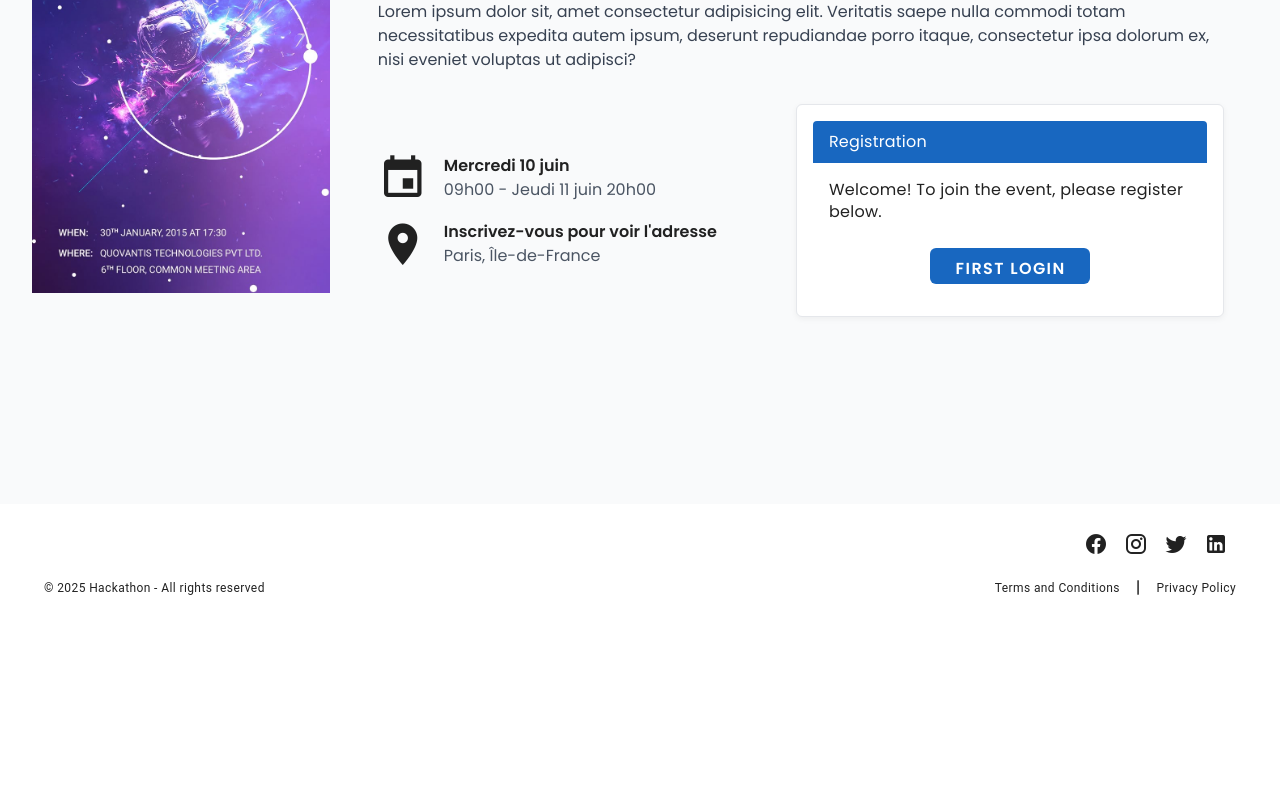
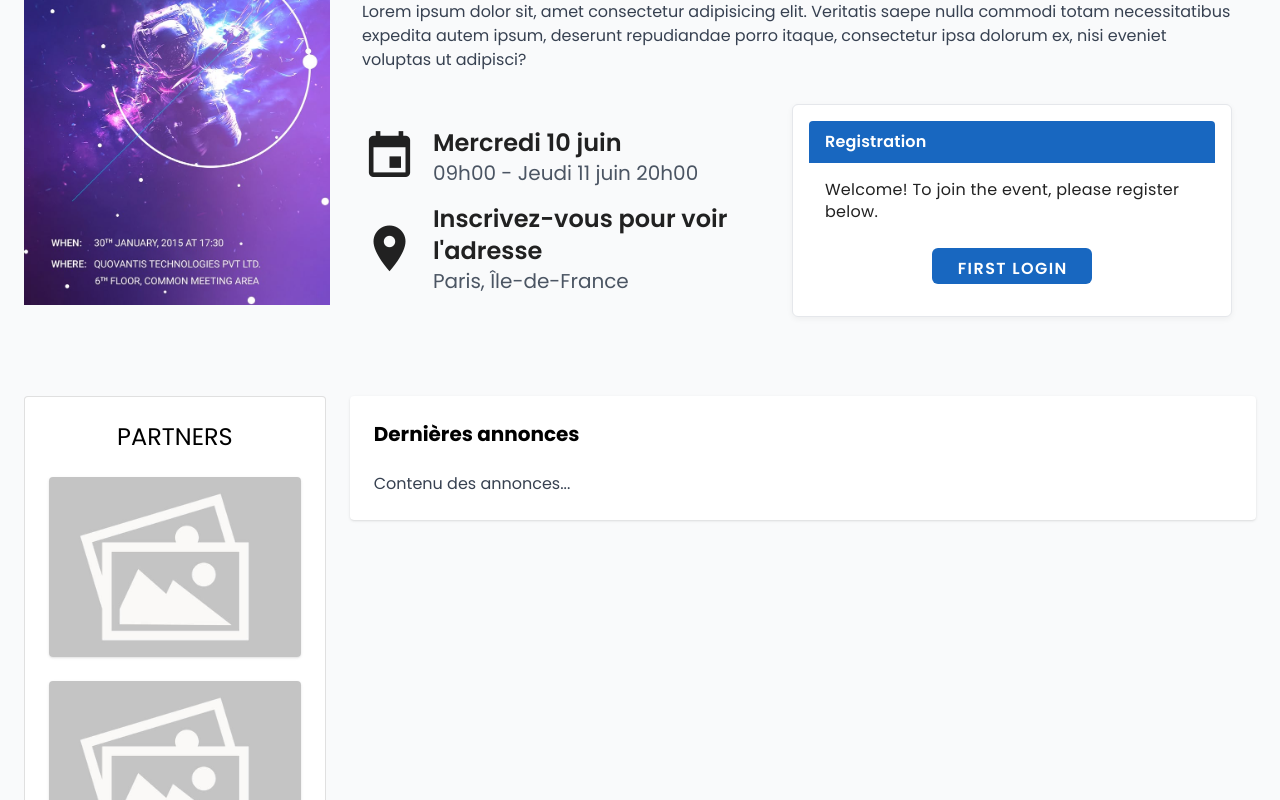
Before and after one commit to davinci-labs-team/hackathon-front, a Vue app in the folder app/: page / in a window 1280 px wide. Shown: the part 240-1040 px from the top of the page. Before the commit the page ends 860 px from the top, so only its background shows below. Built offline with nearby package versions, Linux system fonts and the light colour scheme.

Commit message:
Feat: add partners list

```diff
--- a/app/src/components/public/Info.vue
+++ b/app/src/components/public/Info.vue
@@ -31,16 +31,19 @@
     <div class="flex gap-6 items-center">
       <div class="flex-1 space-y-4">
         <div v-for="(info, index) in infos" :key="index" class="flex items-center gap-4">
-          <v-icon size="50">{{ info.icon }}</v-icon>
+          <v-icon size="55">{{ info.icon }}</v-icon>
           <div>
-            <div class="font-semibold">{{ info.title }}</div>
-            <div class="text-gray-600">{{ info.subtitle }}</div>
+            <div class="text-2xl font-semibold">{{ info.title }}</div>
+            <div class="text-xl text-gray-600">{{ info.subtitle }}</div>
           </div>
         </div>
       </div>
 
       <v-card class="flex-1 p-4 self-start" outlined shaped>
-        <v-card-title class="bg-primary text-white rounded-t px-4 py-2">
+        <v-card-title class="bg-primary text-white rounded-t px-4 py-2"
+          style="font-size: 1.5rem; font-weight: 600;"
+
+        >
           {{ t('hackathon.inscriptionTitle') }}
         </v-card-title>
 
--- a/app/src/components/public/Partners.vue
+++ b/app/src/components/public/Partners.vue
@@ -0,0 +1,33 @@
+<script setup lang="ts">
+import basicImg from '@/assets/images/basic.jpg'
+import { useI18n } from 'vue-i18n'
+
+const { t } = useI18n()
+
+// TODO:
+// Call API to list all partners with name and picture
+</script>
+
+<template>
+    <div
+      class="w-full bg-white border border-gray-300 rounded p-6 flex flex-col items-center gap-6"
+      style="height: 100%"
+    >
+      <h3 class="text-2xl font-medium">{{ t('partners.title') }}</h3>
+      <img
+        :src="basicImg"
+        alt="Partenaire 1"
+        class="rounded shadow"
+      />
+      <img
+        :src="basicImg"
+        alt="Partenaire 2"
+        class="rounded shadow"
+      />
+      <img
+        :src="basicImg"
+        alt="Partenaire 3"
+        class="rounded shadow"
+      />
+    </div>
+  </template>
--- a/app/src/locales/en.ts
+++ b/app/src/locales/en.ts
@@ -16,6 +16,9 @@ export default {
     email: 'Email',
     password: 'Password',
     invalidCredentials: 'Invalid email or password',
+  },
+  partners : {
+    title: "PARTNERS",
   },
   organizer: {
     dashboard: 'Organizer Dashboard',
--- a/app/src/locales/fr.ts
+++ b/app/src/locales/fr.ts
@@ -16,6 +16,9 @@ export default {
     email: 'Email',
     password: 'Mot de passe',
     invalidCredentials: 'Email ou mot de passe invalide',
+  },
+  partners : {
+    title: "PARTENAIRES",
   },
   organizer: {
     dashboard: 'Tableau de bord Organisateur',
--- a/app/src/pages/public/Home.vue
+++ b/app/src/pages/public/Home.vue
@@ -2,12 +2,13 @@
   import HackathonPoster from '@/assets/images/hackathon-poster.png'
   import Info from '../../components/public/Info.vue'
   import HackathonExample from '@/assets/images/hackathon-example.jpg'
+  import Partners from '../../components/public/Partners.vue'
 </script>
 
 <template>
-  <v-container fluid class="py-8 px-8">
-    <div class="flex w-full gap-6" style="height: 600px">
-      <div class="w-1/4 flex items-start justify-start overflow-hidden" style="height: 100%">
+  <v-container fluid class="py-8 px-6">
+    <div class="flex w-full gap-2 mb-6" style="height: 500px">
+      <div class="w-1/4 flex items-start justify-center overflow-hidden" style="height: 100%">
         <img
           :src="HackathonExample"
           alt="Hackathon Poster"
@@ -19,5 +20,16 @@
         <Info />
       </div>
     </div>
+
+    <div class="flex w-full gap-6 mb-6 min-h-[400px]">
+      <div class="w-1/4" style="height: 100%">
+        <Partners />
+      </div>
+
+      <div class="w-3/4 flex flex-col gap-6 rounded p-6 bg-white shadow" style="height: 100%">
+        <h2 class="text-xl font-bold">Dernières annonces</h2>
+        <p class="text-gray-700">Contenu des annonces...</p>
+      </div>
+    </div>
   </v-container>
 </template>
```
